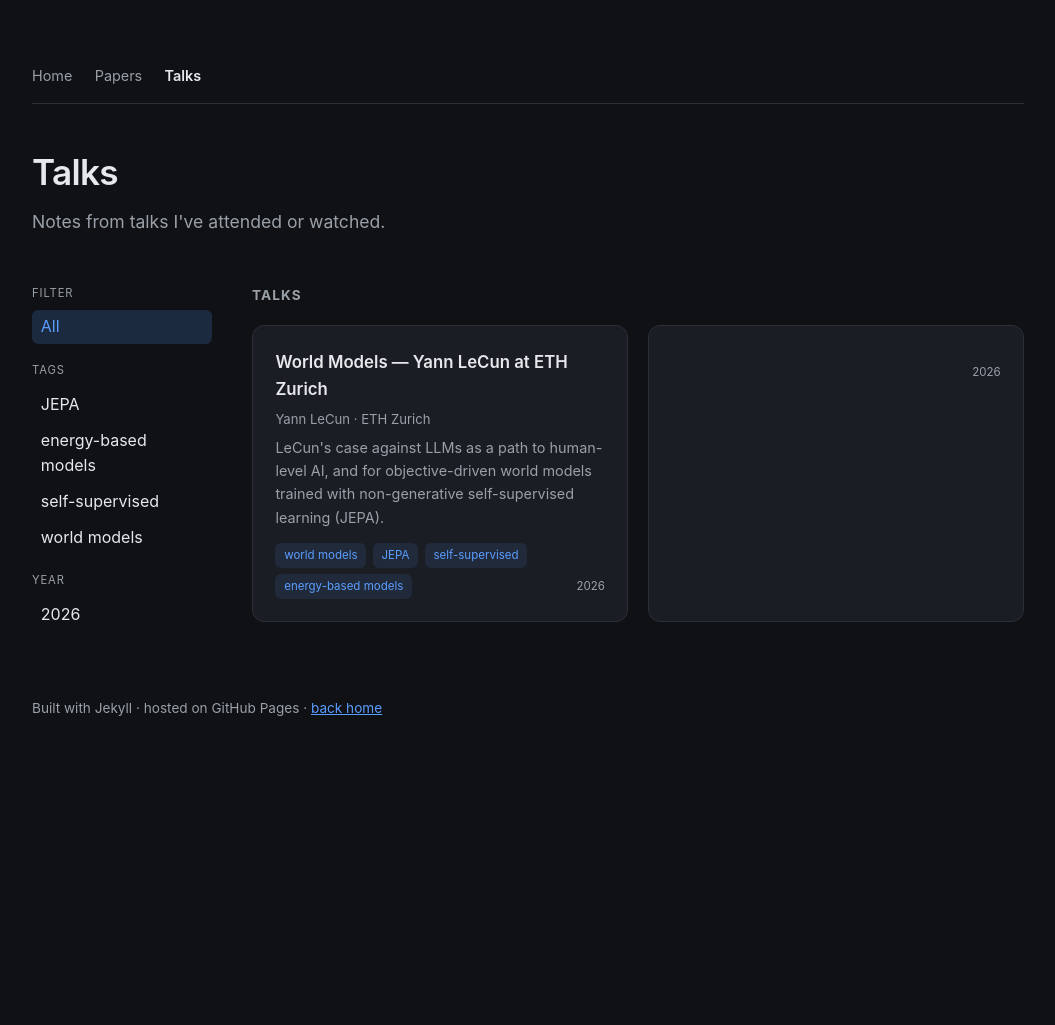
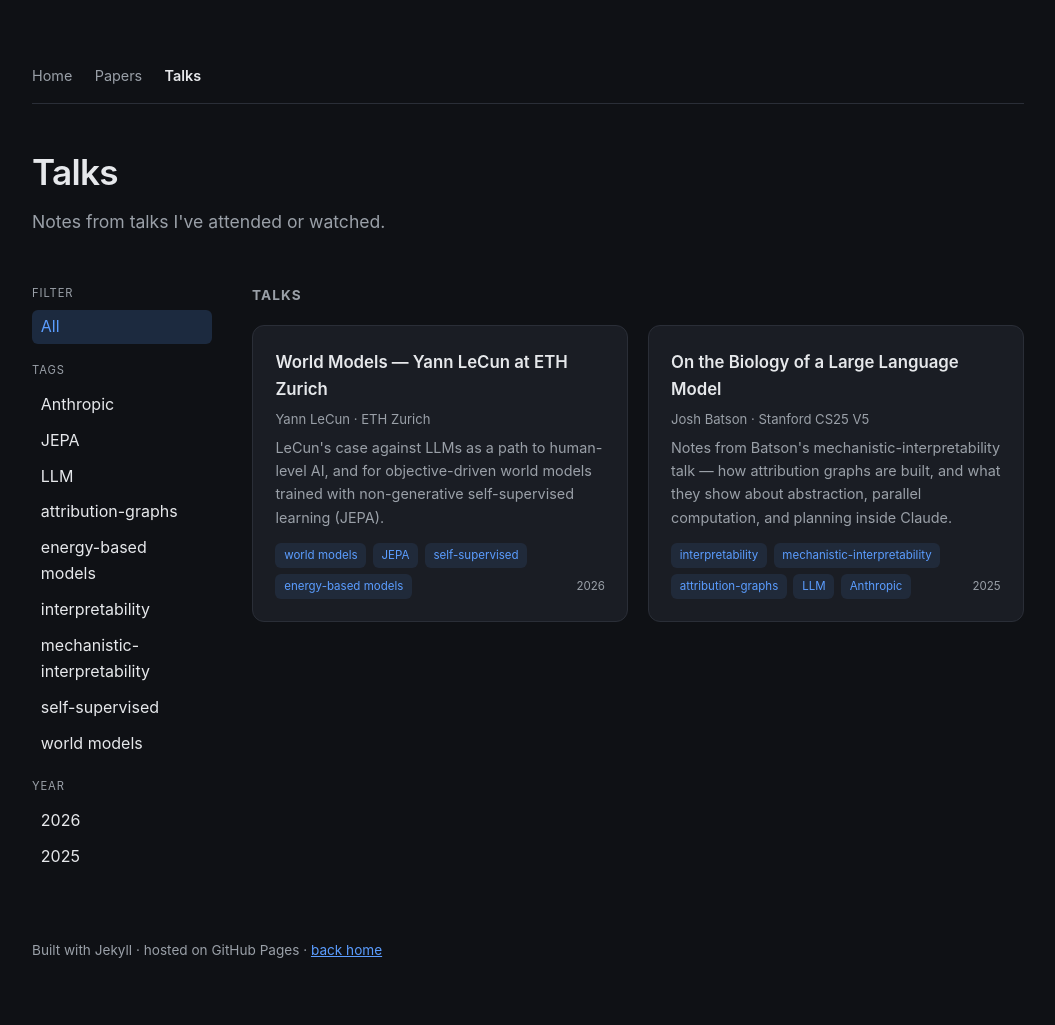
Before and after one commit to rp-playground/rp-playground.github.io, a Jekyll site: the page built from talks.html, in a window 1280 px wide. Shown: the whole page, without its empty margins (112-1167 px from the left). Built offline with Jekyll 4.4.1, drawn with Linux system fonts in a browser that asks for light colours; before the commit the page ends 900 px from its top, so only the background shows below that; part of the change alters nothing that is shown.

Commit message:
talk(biology-of-an-llm): apply talk frontmatter schema
The rename commit kept layout: article (the frontmatter edit was
unstaged). Switch to layout: talk with speaker/event/talk_date/link so
the /talks/ listing and talk layout render it.

Co-Authored-By: Claude Opus 4.8 (1M context) <noreply@anthropic.com>

```diff
--- a/_talks/biology-of-an-llm.md
+++ b/_talks/biology-of-an-llm.md
@@ -1,18 +1,20 @@
 ---
-layout: article
-title: "On the biology of an LLM: notes from Batson's CS25 talk"
-description: Talk notes on Josh Batson's Stanford CS25 lecture on Anthropic's mechanistic interpretability — dictionary learning, cross-layer transcoders, and attribution graphs, with three motifs: a multilingual abstract core, a reused arithmetic feature, and planning in poetry and hallucination.
-summary: Notes from Batson's "On the Biology of a Large Language Model" — how attribution graphs are built, and what they show about abstraction, parallel computation, and planning inside Claude.
+layout: talk
+title: "On the Biology of a Large Language Model"
+speaker: "Josh Batson"
+event: "Stanford CS25 V5"
+talk_date: 2025-05-13
 date: 2026-06-13
+link: https://www.youtube.com/watch?v=vRQs7qfIDaU&t=1947s
+link_label: "Recording (Stanford CS25 V5) ↗"
 tags: [interpretability, mechanistic-interpretability, attribution-graphs, LLM, Anthropic]
-published: true
+summary: "Notes from Batson's mechanistic-interpretability talk — how attribution graphs are built, and what they show about abstraction, parallel computation, and planning inside Claude."
 ---
 
-*Notes on Josh Batson's Stanford CS25 V5 talk,
-["On the Biology of a Large Language Model"](https://www.youtube.com/watch?v=vRQs7qfIDaU&t=1947s)
-(Anthropic, Circuits / mechanistic interpretability team; recording published
-May 13, 2025, companion paper March 27, 2025). His case is that large language
-models are grown artifacts to be studied, not built ones to be specified.*
+Notes from Josh Batson's **On the Biology of a Large Language Model**, given for
+Anthropic's Circuits / mechanistic interpretability team (recording published
+May 13, 2025; companion paper March 27, 2025). His case is that large language
+models are grown artifacts to be studied, not built ones to be specified.
 
 ## The framing: biology, not physics *(~00:01:44–00:09:54)*
 
```
